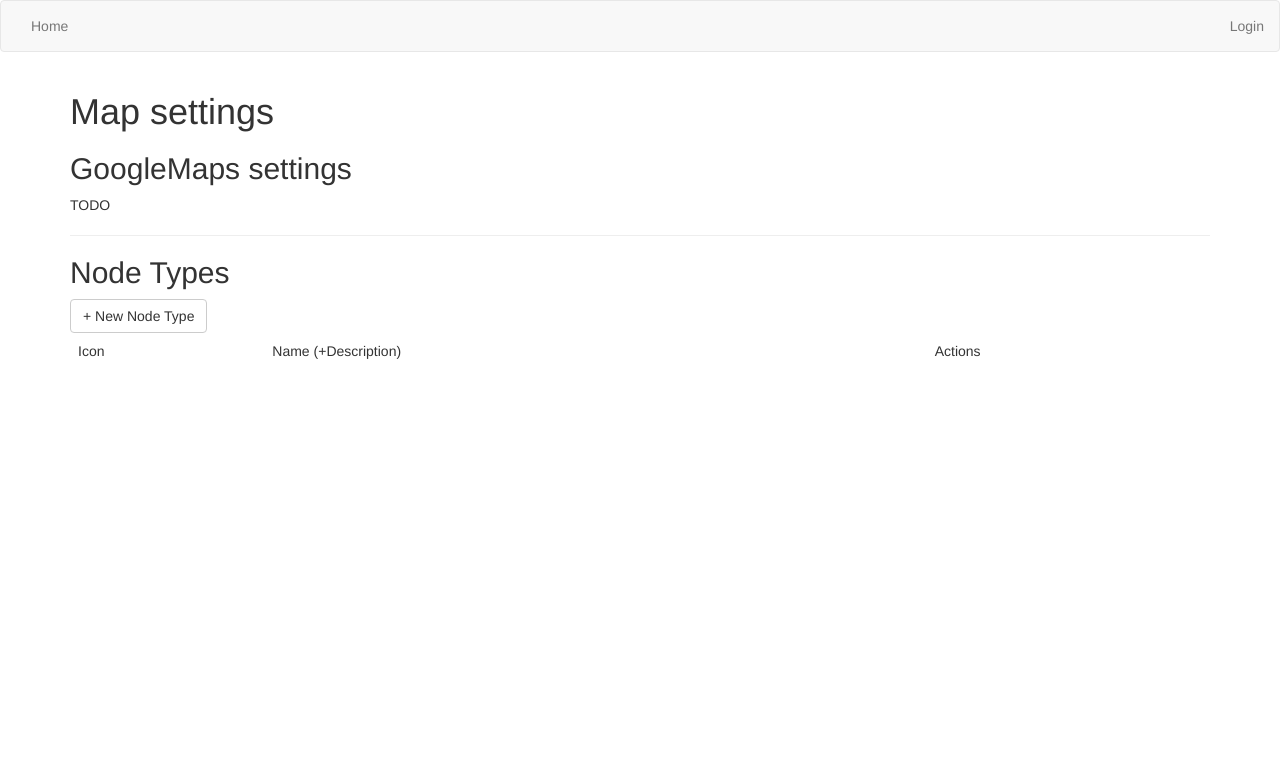
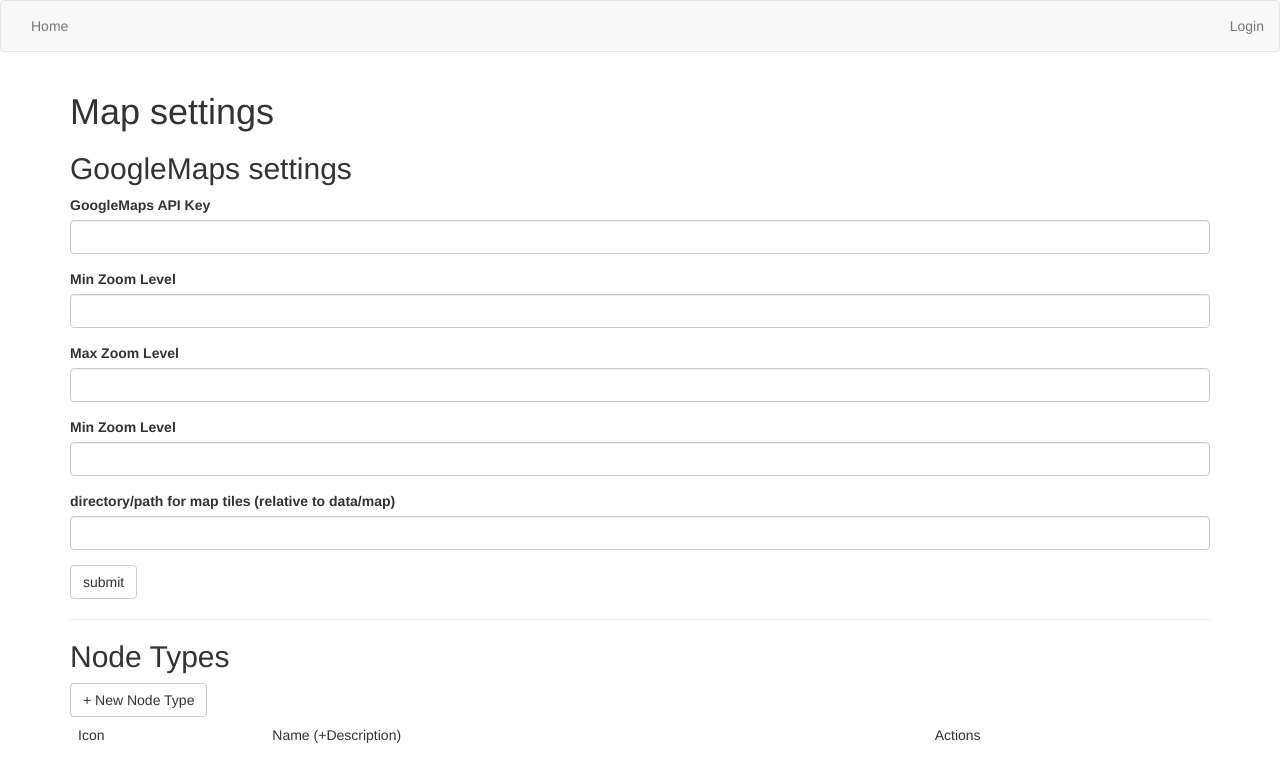
Before and after one commit to TarEnethil/archivar, a Flask app: template app/templates/map/settings.html in a window 1280 px wide. Shown: the top 782 px of the page. Run offline with Flask 2, Linux system fonts and the light colour scheme; the template is opened without the code that fills it: values that come from a table or form of the project are taken from there, others are empty; parts of the project's set-up code (start-up, migrations or seed data) failed here and were passed over; some libraries are stand-ins or nearby versions.

Commit message:
Add map settings (validiation tbd)
Signed-off-by: Thorben Römer <thorbenroemer@t-online.de>

```diff
--- a/app/forms.py
+++ b/app/forms.py
@@ -13,6 +13,7 @@ class LoginForm(FlaskForm):
 
 class SettingsForm(FlaskForm):
     title = StringField("Title", validators=[Length(max=64)])
+    world_name = StringField("Worldname", validators=[Length(max=64)])
     submit = SubmitField("Submit")
 
 class InstallForm(FlaskForm):
--- a/app/map/forms.py
+++ b/app/map/forms.py
@@ -1,8 +1,8 @@
 from app import app, db
 from flask_wtf import FlaskForm
 from flask_wtf.file import FileField, FileRequired
-from wtforms import StringField, TextAreaField, SubmitField, SelectMultipleField
-from wtforms.validators import DataRequired, Length, EqualTo, ValidationError
+from wtforms import StringField, TextAreaField, SubmitField, SelectMultipleField, IntegerField
+from wtforms.validators import DataRequired, Length, EqualTo, ValidationError, InputRequired
 
 def icon_is_valid(filename):
     if not "." in filename:
@@ -10,6 +10,18 @@ def icon_is_valid(filename):
 
     if not filename.rsplit(".", 1)[1].lower() in app.config["MAPNODES_FILE_EXT"]:
         raise ValidationError("Invalid file extension. File must be one of the following types: " + str(app.config["MAPNODES_FILE_EXT"]))
+
+class MapSettingsForm(FlaskForm):
+    api_key = StringField("GoogleMaps API Key", validators=[InputRequired(), Length(max=64)])
+
+    # TODO: validation
+    min_zoom = IntegerField("Min Zoom Level", validators=[InputRequired()])
+    max_zoom = IntegerField("Max Zoom Level", validators=[InputRequired()])
+    default_zoom = IntegerField("Min Zoom Level", validators=[InputRequired()])
+
+    tiles_path = StringField("directory/path for map tiles (relative to data/map)")
+
+    submit = SubmitField("submit")
 
 class MapNodeTypeCreateForm(FlaskForm):
     name = StringField("node name", validators=[DataRequired(), Length(max=64)])
--- a/app/routes.py
+++ b/app/routes.py
@@ -2,7 +2,7 @@ from flask import render_template, flash, redirect, url_for, request, jsonify
 from app import app, db
 from helpers import page_title, redirect_non_admins
 from app.forms import LoginForm, SettingsForm, InstallForm
-from app.models import User, Role, GeneralSetting
+from app.models import User, Role, GeneralSetting, MapSetting
 from flask_login import current_user, login_user, login_required, logout_user
 from datetime import datetime
 from werkzeug.urls import url_parse
@@ -58,13 +58,14 @@ def settings():
 
     if form.validate_on_submit():
         settings.title = form.title.data
+        settings.world_name = form.world_name.data
 
         flash("Settings changed.")
 
         db.session.commit()
     else:
         form.title.data = settings.title
-
+        form.world_name.data = settings.world_name
 
     return render_template("settings.html", form=form, title=page_title("General settings"))
 
@@ -86,6 +87,13 @@ def install():
             db.session.add(map_role)
             db.session.add(event_role)
             db.session.add(special_role)
+
+            map_setting = MapSetting(api_key="<your API key here>",
+                                        min_zoom=0,
+                                        max_zoom=0,
+                                        default_zoom=0)
+
+            db.session.add(map_setting)
 
             db.session.commit()
 
--- a/app/templates/base.html
+++ b/app/templates/base.html
@@ -33,7 +33,7 @@
                 </li>
                 {% endif %}
 
-                {% if current_user.has_access_to_some_settings() %}
+                {% if current_user.is_authenticated and current_user.has_access_to_some_settings() %}
                 <li class="dropdown">
                     <a class="dropdown-toggle" data-toggle="dropdown" href="#" role="button" aria-haspopup="true" aria-expanded="false">
                       Settings <span class="caret"></span>
--- a/app/templates/map/settings.html
+++ b/app/templates/map/settings.html
@@ -4,7 +4,8 @@
 {% block app_content %}
     <h1>Map settings</h1>
     <h2>GoogleMaps settings</h2>
-    TODO
+    {{ wtf.quick_form(form) }}
+
     <hr>
 
     <h2>Node Types</h2>
```
Also changed, not shown: app/map/routes.py (+25 -4 lines), app/models.py (+10 -0 lines), 1 other file.
